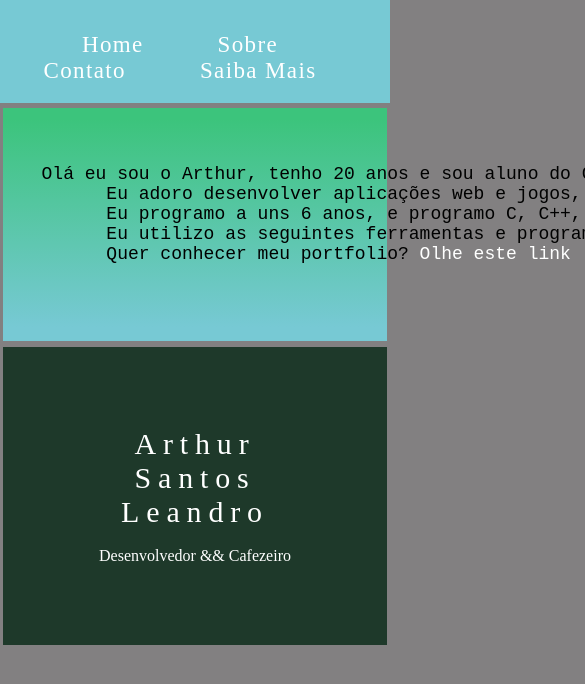
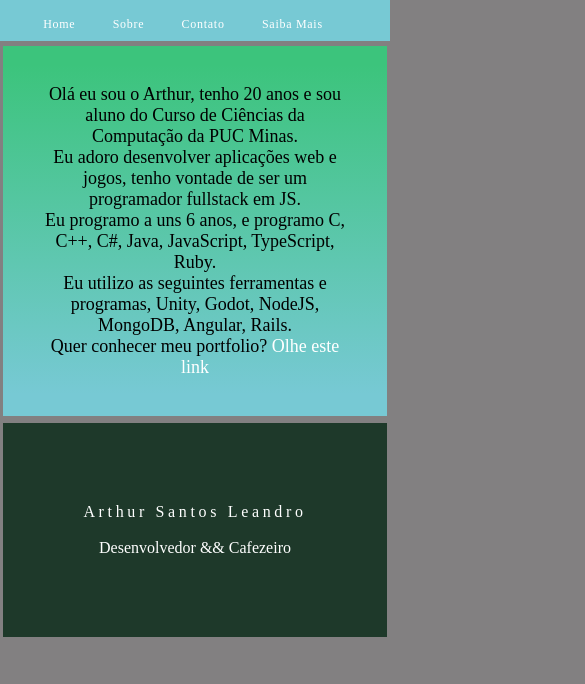
Before and after one commit to ArthurLeandro/Desafio-Covid-19-Gama, a plain HTML site: page about.html in a window 390 px wide. Shown: the top 684 px of the page, 585 px wide, since content can reach past the window. Drawn offline with Linux system fonts and the light colour scheme; files whose address does not match are found by name.

Commit message:
Second Commit
Agora com responsibilidade

```diff
--- a/about.html
+++ b/about.html
@@ -38,12 +38,12 @@
 </div>
 <div class="about">
   <div class='background-about'>
-      <pre style="font-size: 18px;">Olá eu sou o Arthur, tenho 20 anos e sou aluno do Curso de Ciências da Computação da PUC Minas.
-      Eu adoro desenvolver aplicações web e jogos, tenho vontade de ser um programador fullstack em JS.
-      Eu programo a uns 6 anos, e programo C, C++, C#, Java, JavaScript, TypeScript, Ruby.
-      Eu utilizo as seguintes ferramentas e programas, Unity, Godot, NodeJS, MongoDB, Angular, Rails.
-      Quer conhecer meu portfolio? <a target="_blank" href="https://arthurleandro.github.io./">Olhe este link</a>
-    </pre>
+      <p style="font-size: 18px;">Olá eu sou o Arthur, tenho 20 anos e sou aluno do Curso de Ciências da Computação da PUC Minas. <br>
+      Eu adoro desenvolver aplicações web e jogos, tenho vontade de ser um programador fullstack em JS.<br>
+      Eu programo a uns 6 anos, e programo C, C++, C#, Java, JavaScript, TypeScript, Ruby.<br>
+      Eu utilizo as seguintes ferramentas e programas, Unity, Godot, NodeJS, MongoDB, Angular, Rails.<br>
+      Quer conhecer meu portfolio? <a target="_blank" href="https://arthurleandro.github.io./">Olhe este link</a><br>
+    </p>
 </div>
 <div class="footer">
   <p class="footer-content">
--- a/index.css
+++ b/index.css
@@ -24,8 +24,6 @@ a:visited{
 a:link{
   color: white;
 }
-
-
 /* EndRegion */
 
 
@@ -60,9 +58,6 @@ a:link{
     font-size: 30px;
     border: 1px solid white;
     background-color: rgba(255, 255, 255, 0.4);
-    /* border-style: solid;
-    border-color: yellow; */
-    /* background-color: yellow; */
   }
   .nav-background{
     text-align: center;
@@ -174,7 +169,7 @@ a:link{
 }
 
 .footer {
-margin-top: .4em;
+  margin-top: .4em;
   text-align: center;
   background-color: var(--main-color-dark);
   padding: 5em;
@@ -182,3 +177,23 @@ margin-top: .4em;
 }
 
 /* EndRegion */
+
+/*Region Media Queries*/
+ @media only screen and (max-width: 440px) {
+      .nav-background span{
+        padding: .1em;
+      }
+    .navbar {
+      font-size: 12px;
+    }
+    .nav-background li{
+      margin-right: 24px;
+    }
+    .footer-content{
+      font-size: 16px;
+    }
+    .contact{
+      height: 22em;
+    }
+  }
+/*Endregion*/
```
Also changed, not shown: contact.html (+2 -2 lines), index.html (+1 -1 lines).
